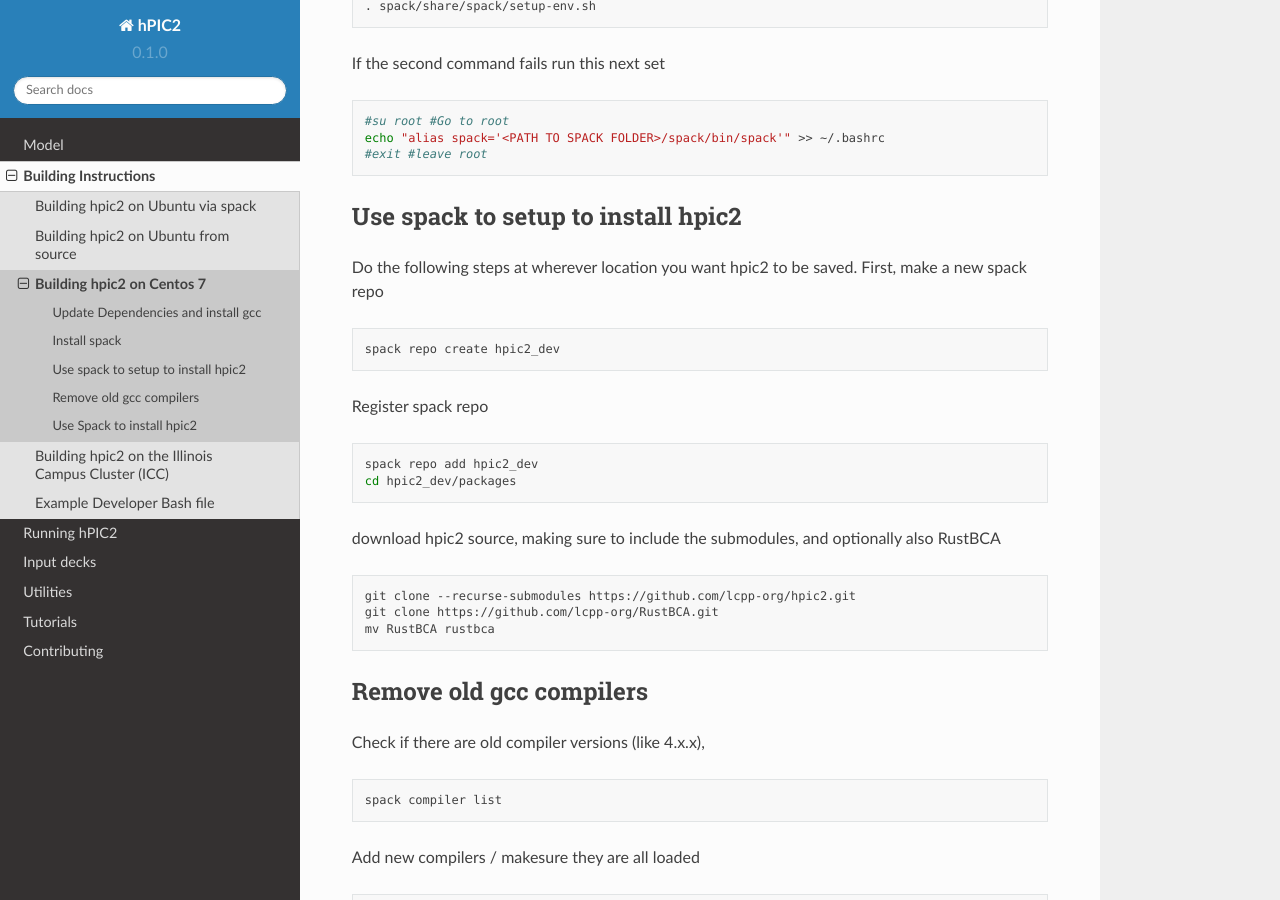
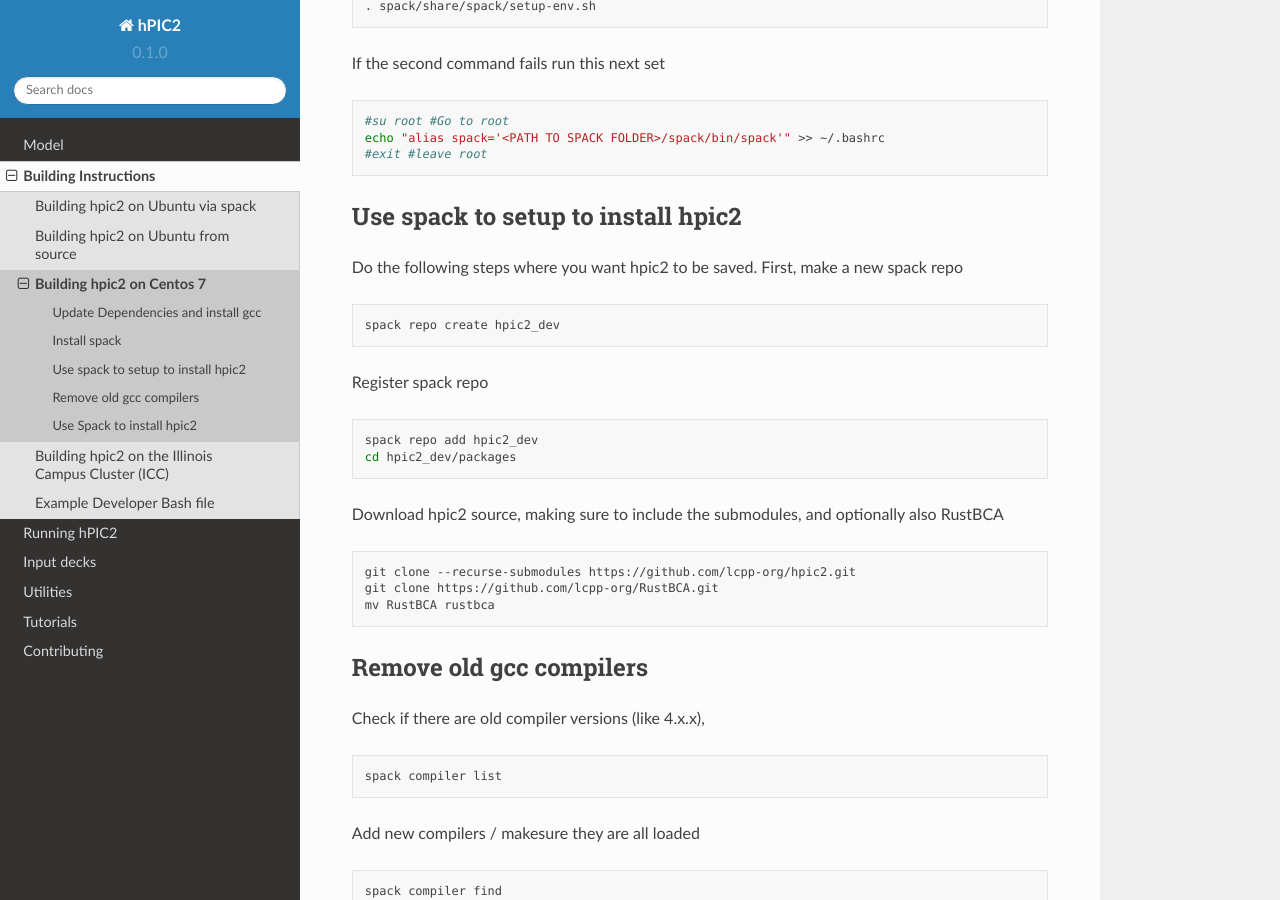
Before and after one commit to lcpp-org/hpic2doc, a Sphinx documentation site: the page built from docs/source/build_on_centos7.rst, in a window 1280 px wide and 900 px high, scrolled down 864 px. Built offline with Sphinx 7.4.7 and the Read the Docs theme 2.0.0, drawn with Linux system fonts in a browser that asks for light colours.

Commit message:
Fixed some typos

```diff
--- a/docs/source/build_on_centos7.rst
+++ b/docs/source/build_on_centos7.rst
@@ -57,7 +57,7 @@
 Use spack to setup to install hpic2
 -----------------------------------
 
-Do the following steps at wherever location you want hpic2 to be saved. First, make a new spack repo
+Do the following steps where you want hpic2 to be saved. First, make a new spack repo
 
 .. code-block:: bash
 
@@ -70,7 +70,7 @@
       spack repo add hpic2_dev
       cd hpic2_dev/packages
 
-download hpic2 source, making sure to include the submodules, and optionally also RustBCA
+Download hpic2 source, making sure to include the submodules, and optionally also RustBCA
 
 .. code-block:: bash
 
```
